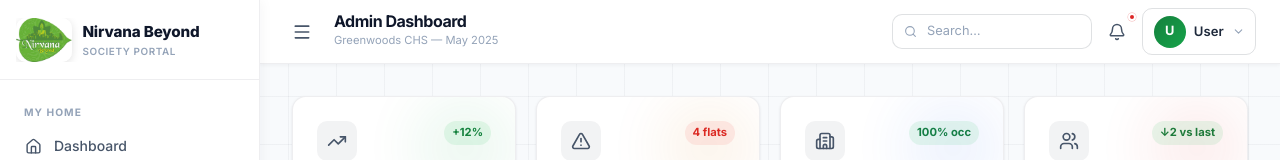
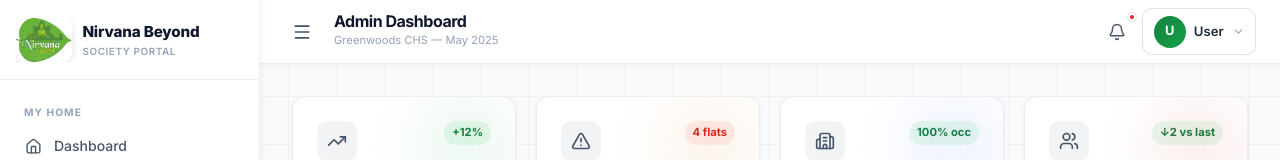
Before and after one commit to Shreyankparab/Society-Maintenance-Management-System, a Next.js app: page /admin in a window 1280 px wide. Shown: the top 160 px of the page. Built offline with nearby package versions, Linux system fonts and the light colour scheme.

Commit message:
removed search bar

```diff
--- a/src/components/ui/TopBar.js
+++ b/src/components/ui/TopBar.js
@@ -1,9 +1,8 @@
 "use client";
 
 import { useState } from "react";
-import { Bell, Search, Menu, ChevronDown, Settings, User, LogOut, X } from "lucide-react";
+import { Bell, Menu, ChevronDown, Settings, User, LogOut, X } from "lucide-react";
 import { useAuth } from "@/context/AuthContext";
-
 const NOTIFICATIONS = [
   { id: 1, msg: "Payment received from Flat B-204", time: "2m ago", unread: true },
   { id: 2, msg: "New maintenance bill generated",   time: "1h ago", unread: true },
@@ -56,16 +55,6 @@ export default function TopBar({ sidebarWidth, onMenuClick, title, subtitle }) {
 
       {/* Right */}
       <div style={{ display: "flex", alignItems: "center", gap: "0.5rem", flexShrink: 0 }}>
-
-        {/* Search — hidden on mobile via CSS class */}
-        <div className="topbar-search" style={{ position: "relative", display: "flex", alignItems: "center" }}>
-          <Search size={13} color="var(--text-dim)" style={{ position: "absolute", left: "0.75rem", pointerEvents: "none" }} />
-          <input
-            placeholder="Search…"
-            className="input-field"
-            style={{ width: 200, paddingLeft: "2.1rem", paddingTop: "0.38rem", paddingBottom: "0.38rem", fontSize: "0.8rem" }}
-          />
-        </div>
 
         {/* Notifications */}
         <div style={{ position: "relative" }}>
```
